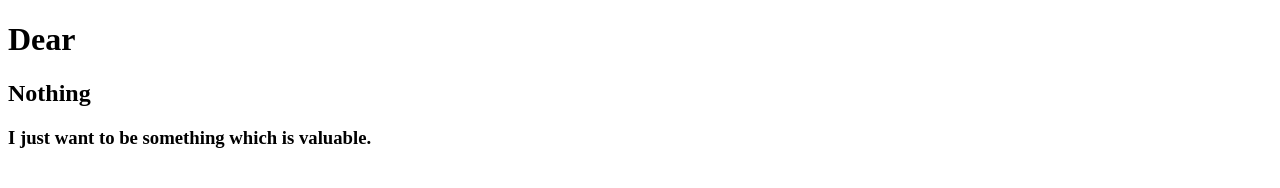
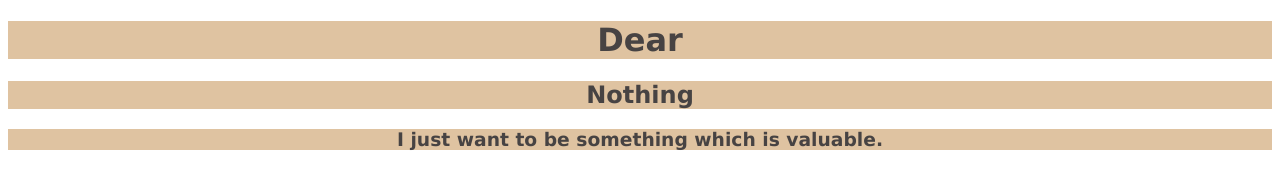
Before and after one commit to safatsaat2/second-time, a plain HTML site: page index.html in a window 1280 px wide. Drawn offline with Linux system fonts and the light colour scheme.

Commit message:
styles changed

```diff
--- a/index.html
+++ b/index.html
@@ -4,7 +4,8 @@
     <meta charset="UTF-8">
     <meta http-equiv="X-UA-Compatible" content="IE=edge">
     <meta name="viewport" content="width=device-width, initial-scale=1.0">
-    <title>Document</title>
+    <title>Testing just</title>
+    <link rel="stylesheet" href="style.css">
 </head>
 <body>
     <h1>Dear</h1>
--- /dev/null
+++ b/style.css
@@ -0,0 +1,6 @@
+h1,h2,h3{
+    font-family: 'Lucida Sans', 'Lucida Sans Regular', 'Lucida Grande', 'Lucida Sans Unicode', Geneva, Verdana, sans-serif;
+    text-align: center;
+    color: rgb(71, 67, 67);
+    background-color: rgb(223, 195, 161);
+}
```
